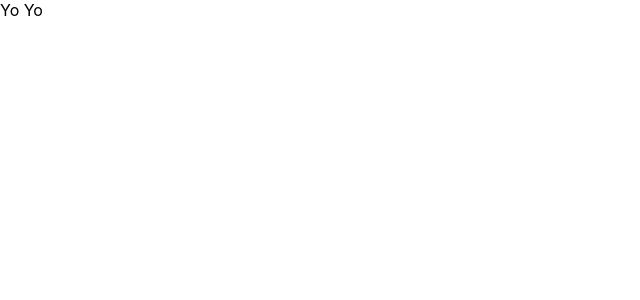
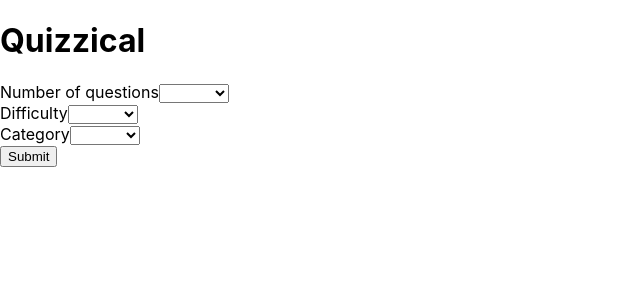
Before and after one commit to Baskin-Ridley/Quizzical, a React (Create React App) app: page / in a window 1280 px wide. Shown: the top 300 px of the page, without its empty margins (0-640 px from the left). Built offline with nearby package versions, Linux system fonts and the light colour scheme.

Commit message:
Removed unwanted component

```diff
--- a/src/App.tsx
+++ b/src/App.tsx
@@ -15,7 +15,7 @@ function App() {
   return (
 
     <Router>
-
+      <h1>Quizzical</h1>
           <Routes>
             <Route path="/" element={<Settings />} />
             <Route path="/question" element={<QuestionScreen />} />
--- /dev/null
+++ b/src/components/SettingSelect.tsx
@@ -0,0 +1,29 @@
+import React from 'react'
+
+// This will be the form that the user will fill out to create a quiz
+
+const SettingSelect = (props: { label: any; }) => {
+    const { label } = props;
+    const [value, setValue] = React.useState('');
+
+    const handleChange = (event: { target: { value: React.SetStateAction<string>; }; }) => {
+        setValue(event.target.value);
+    }
+
+  return (
+    <div className="form">
+      <label>{label}</label>
+      <select value={value} onChange={handleChange} >
+        <option value=""></option>
+        <option value="easy">Easy</option>
+        <option value="medium">Medium</option>
+        <option value="hard">Hard</option>
+
+      </select>
+
+
+    </div>
+  )
+}
+
+export default SettingSelect
--- a/src/pages/Settings.tsx
+++ b/src/pages/Settings.tsx
@@ -1,8 +1,18 @@
 import React from 'react'
+import SettingSelect from '../components/SettingSelect'
+const Settings = () => {
+    const handleSubmit = (e: { preventDefault: () => void; }) => {
+        e.preventDefault();
+        console.log("Submitted")
+    }
+  return (
+    <form onSubmit={handleSubmit}>
+        <SettingSelect label="Number of questions" />
+        <SettingSelect label="Difficulty" />
+        <SettingSelect label="Category" />
+        <button type="submit">Submit</button>
+    </form>
 
-const Settings = () => {
-  return (
-    <div>Yo Yo</div>
   )
 }
 
```
